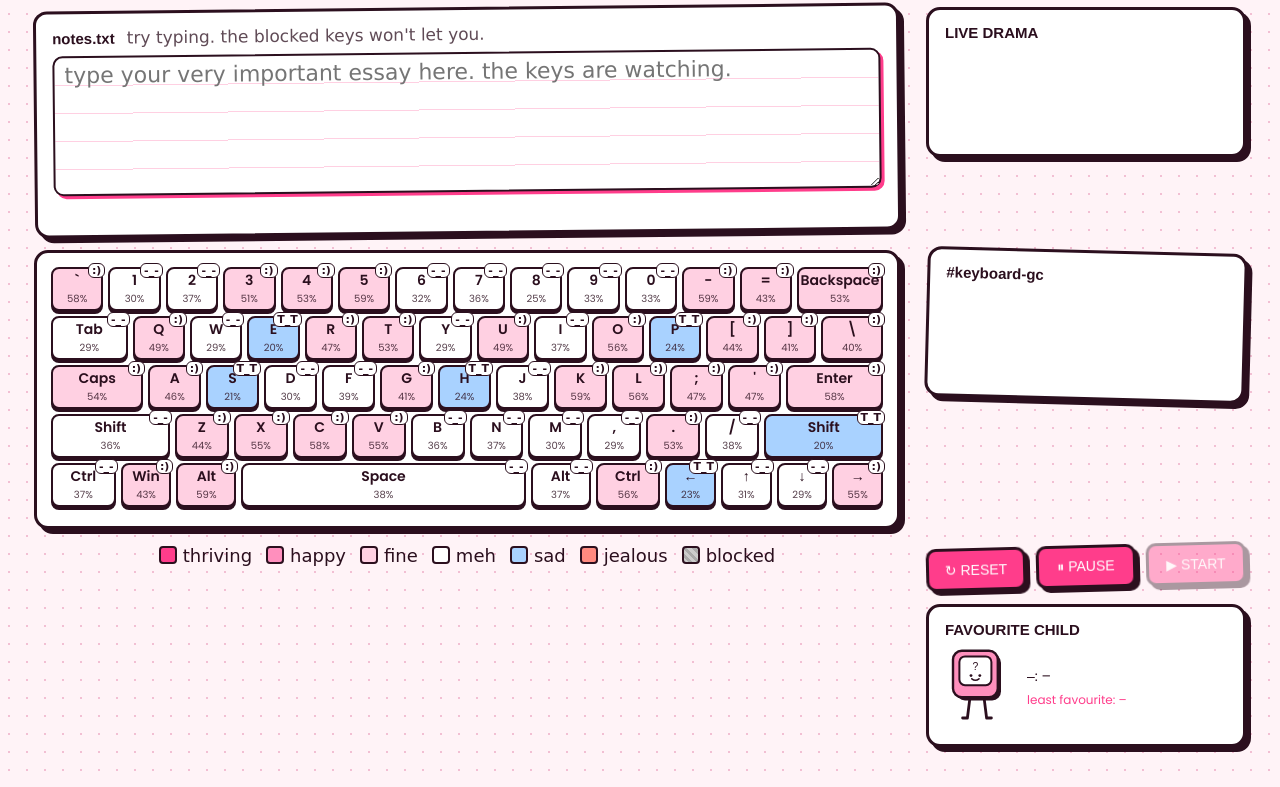
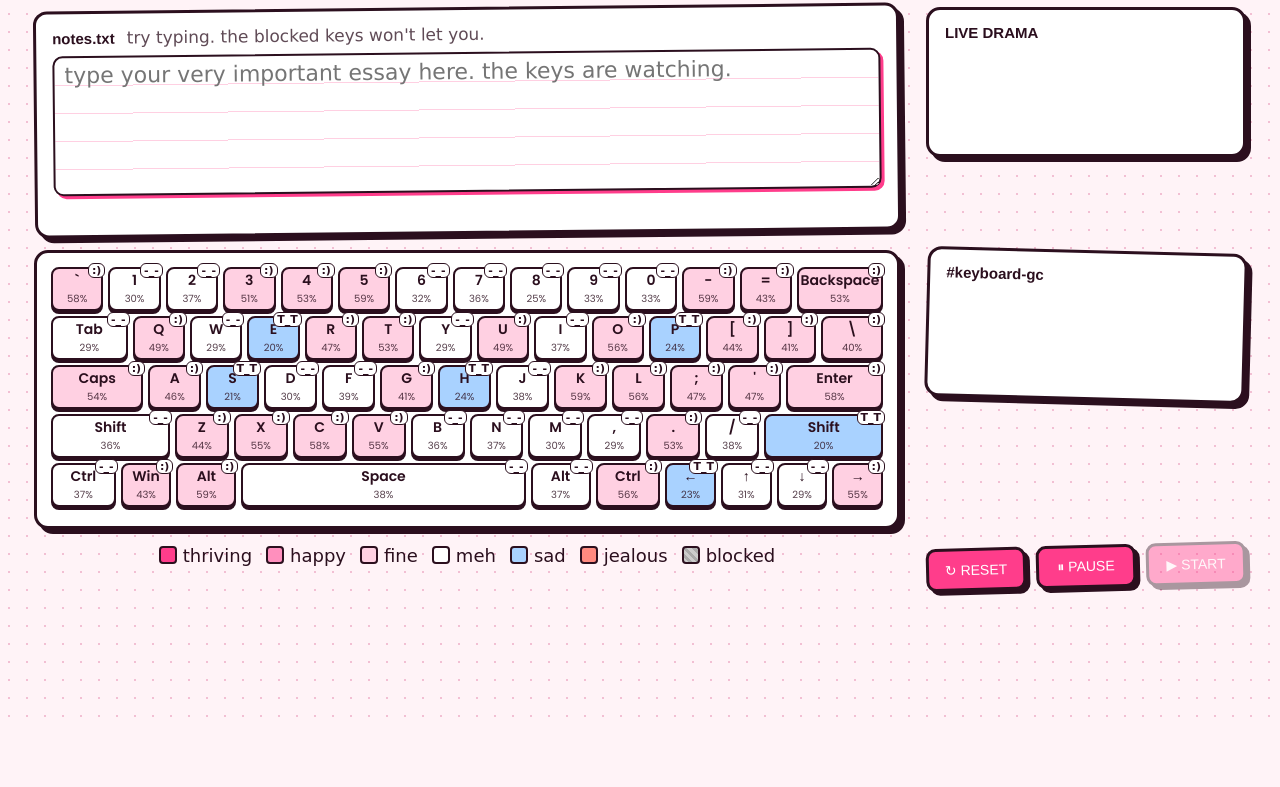
Before and after one commit to Nadorkable/Ctrl-Heart, a plain HTML site: page index.html in a window 1280 px wide. Both pictures are taken after a click on the button "START TYPING →". Shown: the part 67-854 px from the top of the page. After the commit the page ends 800 px from the top, so only its background shows below. Drawn offline with Linux system fonts and the light colour scheme; a web font is replaced by a local one.

Commit message:
remove the favourite child card completely
- stats.js: no more mascot / favourite / least favourite code
  (only the header pills + notes.txt are left in it)
- stats.css: removed all the favourite child styles, and the empty
  #fav box is hidden (display: none) so nothing shows on the page
- layout: the right column is now just LIVE DRAMA, #keyboard-gc and the
  RESET / PAUSE / START buttons, and the page fits on one screen

Sara: the <div class="card" id="fav"> is still in index.html (your file).
It's hidden so it's harmless, but you can delete that line whenever.

```diff
--- a/stats.css
+++ b/stats.css
@@ -1,11 +1,10 @@
-/* stats.css (Nada): dashboard layout, header pills, favourite child */
+/* stats.css (Nada): dashboard layout, header pills, notes.txt */
 
 /* page layout (the sketch):
      Ctrl+Heart ............................ pills
      notes.txt                      | LIVE DRAMA
      keyboard                       | #keyboard-gc
-     legend                         | RESET PAUSE START
-                                    | favourite child              */
+     legend                         | RESET PAUSE START            */
 #dashboard {
   max-width: 1260px;
   margin: 0 auto;
@@ -16,8 +15,7 @@
     "header   header"
     "notes    drama"
     "keyboard gc"
-    "legend   controls"
-    ".        fav";
+    "legend   controls";
   column-gap: 26px;
   row-gap: 16px;
   align-items: start;
@@ -29,7 +27,7 @@
 #dashboard .cards        { display: contents; }   /* its 3 cards join the grid */
 #dashboard .card:has(#drama) { grid-area: drama; }
 #dashboard .card:has(#gc)    { grid-area: gc; }
-#dashboard #fav              { grid-area: fav; }
+#dashboard #fav              { display: none; }    /* favourite child: removed */
 
 /* Sara's START / PAUSE / RESET: a little row under the chat instead of floating */
 #dashboard #controls {
@@ -86,33 +84,6 @@
   margin: 0 0 10px;
 }
 
-/* favourite child card: compact, mascot on the left, text on the right */
-#fav {
-  display: grid;
-  grid-template-columns: 70px 1fr;
-  grid-template-areas: "title title" "mascot line" "mascot least";
-  align-items: center;
-  column-gap: 12px;
-  min-height: 0;
-}
-#fav h3   { grid-area: title; }
-#mascot   { grid-area: mascot; }
-#fav-line { grid-area: line; align-self: end; }
-#least    { grid-area: least; align-self: start; }
-#mascot {
-  display: block;
-  width: 64px;
-  margin: 0;
-  animation: mascot-bob 1.6s ease-in-out infinite;
-}
-@keyframes mascot-bob {
-  0%, 100% { transform: translateY(0) rotate(-2deg); }
-  50%      { transform: translateY(-4px) rotate(2deg); }
-}
-#fav-line { margin: 0; font-size: 14px; }
-#fav-key { font-family: 'Dela Gothic One', sans-serif; font-weight: 400; }
-#least { margin: 4px 0 0; font-size: 12px; color: var(--hot); }
-
 /* notes.txt: lined paper notepad between the keyboard and the cards */
 #notepad-card {
   padding: 14px 16px 10px;
@@ -166,6 +137,6 @@
   #dashboard {
     grid-template-columns: minmax(0, 1fr);
     grid-template-areas:
-      "header" "notes" "keyboard" "legend" "controls" "drama" "gc" "fav";
+      "header" "notes" "keyboard" "legend" "controls" "drama" "gc";
   }
 }
--- a/stats.js
+++ b/stats.js
@@ -1,36 +1,13 @@
-// stats.js (Nada): header pills + favourite child card
+// stats.js (Nada): header pills + the notes.txt notepad card
 // Reads window.keys and window.totalPresses from feelings.js, twice a second.
 
 (() => {
   const count = document.getElementById('count');
   const morale = document.getElementById('morale');
-  const fav = document.getElementById('fav');
   const title = document.querySelector('#dashboard header h1');
 
   // header title: make the + hot pink (styled in stats.css)
   if (title) title.innerHTML = 'Ctrl<span class="plus">+</span>Heart';
-
-  // favourite child card: mascot keycap with legs + the two lines under it
-  fav.insertAdjacentHTML('beforeend', `
-    <svg id="mascot" viewBox="0 0 80 100" aria-hidden="true">
-      <path d="M31 66 L28 90 M28 90 h-6 M49 66 L52 90 M52 90 h6"
-            stroke="#2B0F1E" stroke-width="3.5" stroke-linecap="round" fill="none"/>
-      <rect x="14" y="10" width="56" height="58" rx="11" fill="#2B0F1E"/>
-      <rect x="10" y="6" width="56" height="58" rx="11" fill="#FF8FBD" stroke="#2B0F1E" stroke-width="3"/>
-      <rect x="18" y="13" width="40" height="36" rx="7" fill="#fff" stroke="#2B0F1E" stroke-width="2.5"/>
-      <text id="mascot-key" x="38" y="30" text-anchor="middle"
-            font-family="'Dela Gothic One', sans-serif" font-size="13" fill="#2B0F1E">?</text>
-      <circle cx="32.5" cy="37" r="1.8" fill="#2B0F1E"/>
-      <circle cx="43.5" cy="37" r="1.8" fill="#2B0F1E"/>
-      <path d="M33.5 41 q4.5 3.5 9 0" stroke="#2B0F1E" stroke-width="2" stroke-linecap="round" fill="none"/>
-    </svg>
-    <p id="fav-line"><b id="fav-key">–</b>: <span id="fav-pct">–</span></p>
-    <p id="least">least favourite: –</p>
-  `);
-  const mascotKey = document.getElementById('mascot-key');
-  const favKey = document.getElementById('fav-key');
-  const favPct = document.getElementById('fav-pct');
-  const least = document.getElementById('least');
 
   // notes.txt: a built-in notepad between the keyboard and the 3 cards.
   // feelings.js makes blocked keys refuse to type in it, so the
@@ -66,22 +43,6 @@
     return 'doomed';
   }
 
-  function showFavourite(top, bottom) {
-    if (!top) {                                   // every single key blocked you
-      mascotKey.textContent = 'x_x';
-      mascotKey.setAttribute('font-size', '11');
-      favKey.textContent = 'nobody';
-      favPct.textContent = 'everyone blocked you';
-      least.textContent = 'least favourite: you';
-      return;
-    }
-    mascotKey.textContent = top.label;
-    mascotKey.setAttribute('font-size', top.label.length > 3 ? '9' : '13');
-    favKey.textContent = top.label;
-    favPct.textContent = top.pct + '% · used ' + top.uses + '×';
-    least.textContent = 'least favourite: ' + bottom.label + ' (' + bottom.pct + '%)';
-  }
-
   function update() {
     const list = Object.values(window.keys || {});
     if (!list.length) {                           // before START: never say "undefined"
@@ -94,7 +55,6 @@
     count.textContent = 'keys pressed: ' + (window.totalPresses || 0).toLocaleString();
     morale.textContent = 'keyboard morale: ' + mood.toUpperCase();
     morale.dataset.mood = mood;
-
   }
 
   update();
```
